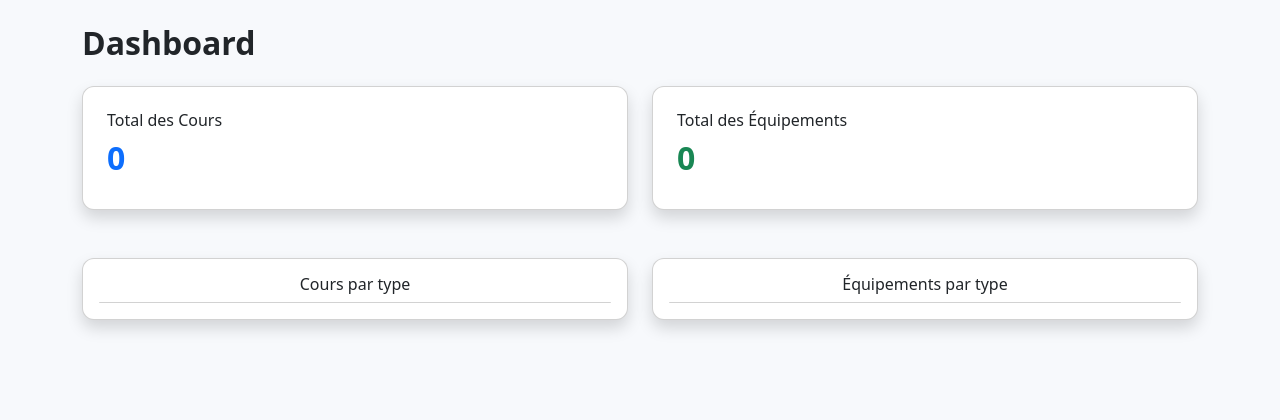
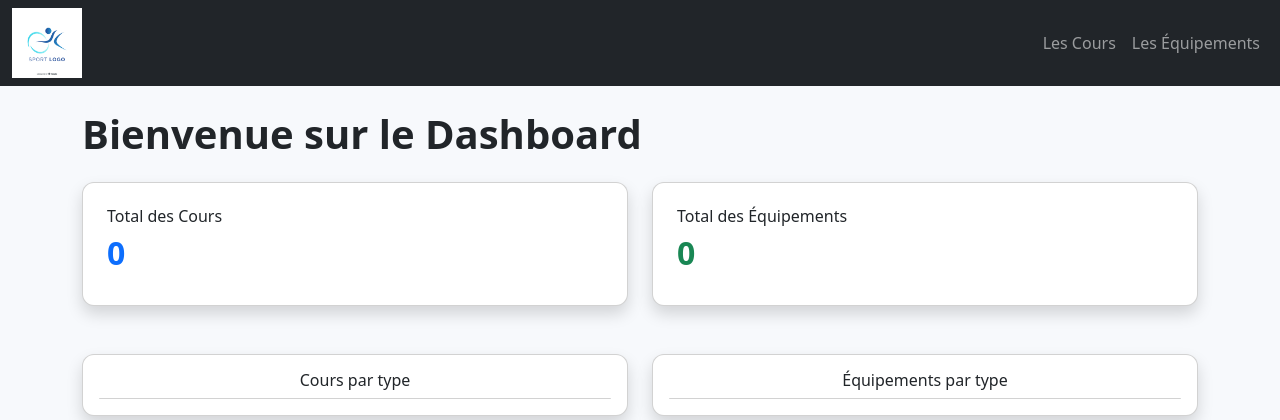
Before and after one commit to rachadelrhilani/Salle-de-sport, a PHP site: page /pages/dashboard.php in a window 1280 px wide. Shown: the top 420 px of the page. Run offline with PHP 8.4, Linux system fonts and the light colour scheme; data that the repository does not hold is empty.

Commit message:
ajouter un header dans la page dashboard

```diff
--- a/pages/dashboard.php
+++ b/pages/dashboard.php
@@ -55,15 +55,34 @@ if (!$result_repartition_cours) {
     .card {
       border-radius: 12px;
     }
+    .w-25{
+      width:70px !important;
+    }
   </style>
 </head>
 
 <body>
-
+<nav class="navbar navbar-expand-lg navbar-dark bg-dark">
+  <div class="container-fluid">
+    <img src="../image/logo.jpg" class="w-25" alt="logo">
+    <button class="navbar-toggler" type="button" data-bs-toggle="collapse" data-bs-collapse-target="#navbarNav" aria-controls="navbarNav" aria-expanded="false" aria-label="Toggle navigation">
+      <span class="navbar-toggler-icon"></span>
+    </button>
+    <div class="collapse navbar-collapse justify-end" id="navbarNav">
+      <ul class="navbar-nav ms-auto">
+        <li class="nav-item">
+          <a class="nav-link" href="cours.php">Les Cours</a>
+        </li>
+        <li class="nav-item">
+          <a class="nav-link" href="equipements.php">Les Équipements</a>
+        </li>
+      </ul>
+    </div>
+  </div>
+</nav>
   <div class="container py-4">
 
-    <h2 class="fw-bold mb-4">Dashboard</h2>
-
+    <h1 class="fw-bold mb-4">Bienvenue sur le Dashboard</h1>
 
     <div class="row g-4">
       <div class="col-md-6">
```
Also changed, not shown: image/logo.jpg (added).
